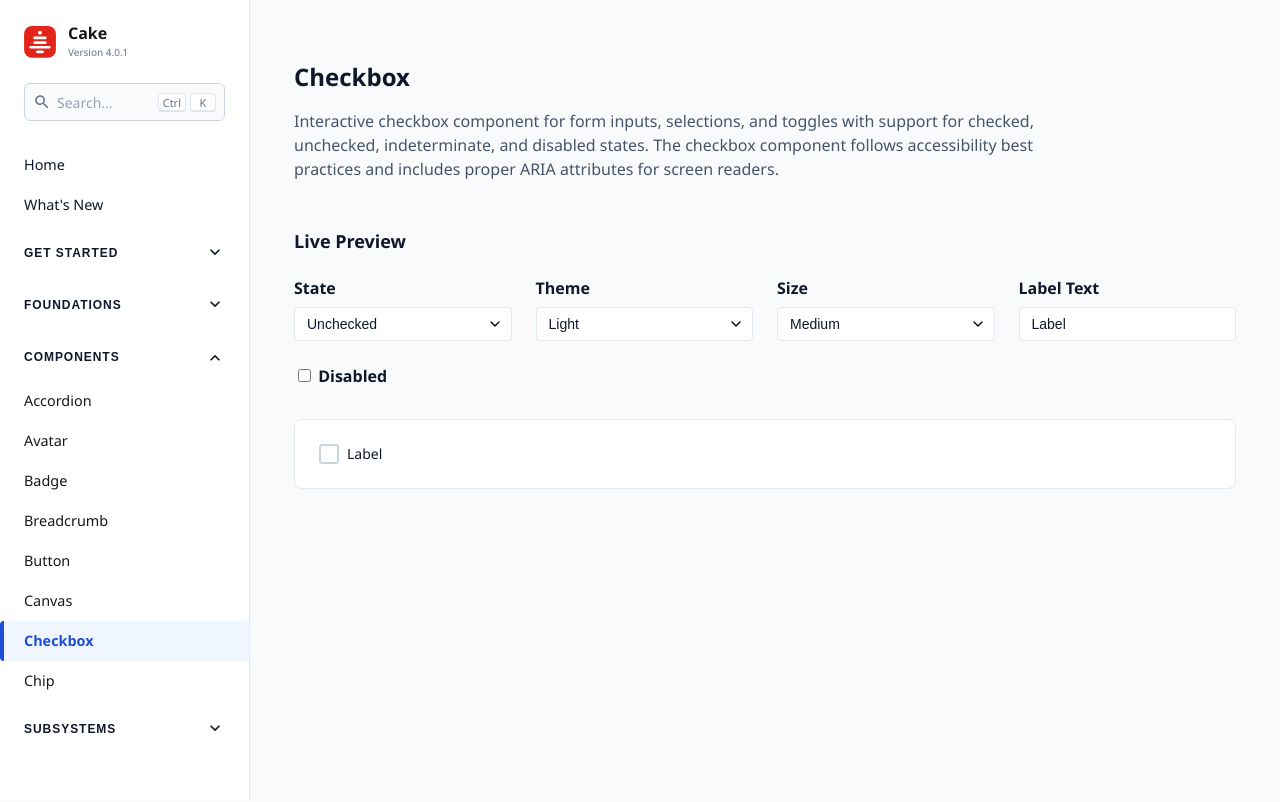
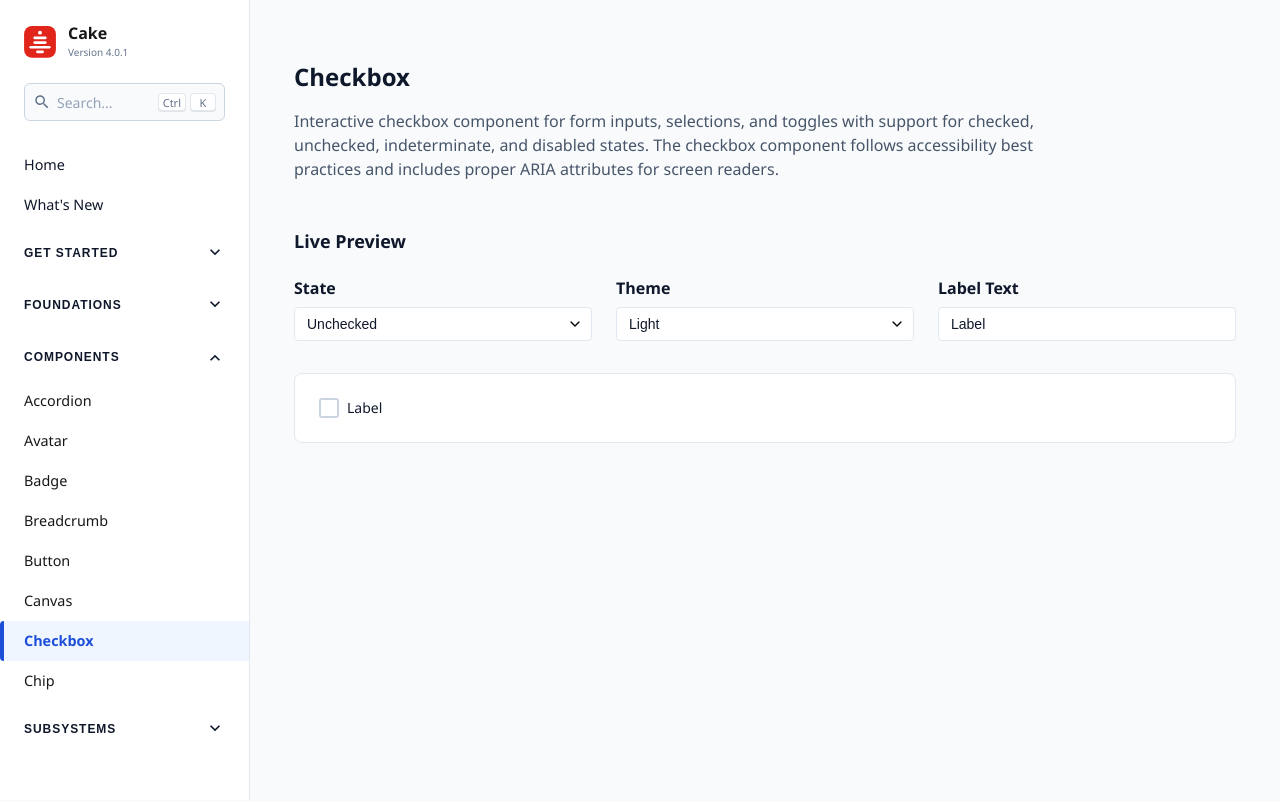
Before and after one commit to cake-admin/cakev2, a React (Create React App) app: page /components/checkbox in a window 1280 px wide. Shown: the top 802 px of the page. Built offline with nearby package versions, Linux system fonts and the light colour scheme.

Commit message:
Simplify Checkbox controls - remove size, add disabled states to dropdown

```diff
--- a/src/pages/CheckboxPage.js
+++ b/src/pages/CheckboxPage.js
@@ -113,23 +113,27 @@ const CheckboxContainer = styled.div`
 const CheckboxPage = () => {
   const [state, setState] = useState(CHECKBOX_STATES.UNCHECKED);
   const [theme, setTheme] = useState(CHECKBOX_THEMES.LIGHT);
-  const [size, setSize] = useState(CHECKBOX_SIZES.MEDIUM);
-  const [disabled, setDisabled] = useState(false);
   const [labelText, setLabelText] = useState('Label');
 
 
   const getCheckboxProps = () => {
     const props = {
       label: labelText,
-      disabled: disabled,
       theme: theme,
-      size: size,
     };
 
     if (state === CHECKBOX_STATES.CHECKED) {
       props.checked = true;
     } else if (state === CHECKBOX_STATES.INDETERMINATE) {
       props.indeterminate = true;
+    } else if (state === 'disabled-unchecked') {
+      props.disabled = true;
+    } else if (state === 'disabled-checked') {
+      props.checked = true;
+      props.disabled = true;
+    } else if (state === 'disabled-indeterminate') {
+      props.indeterminate = true;
+      props.disabled = true;
     } else {
       props.checked = false;
     }
@@ -159,6 +163,9 @@ const CheckboxPage = () => {
               <option value={CHECKBOX_STATES.UNCHECKED}>Unchecked</option>
               <option value={CHECKBOX_STATES.CHECKED}>Checked</option>
               <option value={CHECKBOX_STATES.INDETERMINATE}>Indeterminate</option>
+              <option value="disabled-unchecked">Disabled Unchecked</option>
+              <option value="disabled-checked">Disabled Checked</option>
+              <option value="disabled-indeterminate">Disabled Indeterminate</option>
             </Select>
           </Control>
 
@@ -171,15 +178,6 @@ const CheckboxPage = () => {
           </Control>
 
           <Control>
-            <Label>Size</Label>
-            <Select value={size} onChange={(e) => setSize(e.target.value)}>
-              <option value={CHECKBOX_SIZES.SMALL}>Small</option>
-              <option value={CHECKBOX_SIZES.MEDIUM}>Medium</option>
-              <option value={CHECKBOX_SIZES.LARGE}>Large</option>
-            </Select>
-          </Control>
-
-          <Control>
             <Label>Label Text</Label>
             <Input
               type="text"
@@ -187,17 +185,6 @@ const CheckboxPage = () => {
               onChange={(e) => setLabelText(e.target.value)}
               placeholder="Enter label text"
             />
-          </Control>
-
-          <Control>
-            <Label>
-              <input
-                type="checkbox"
-                checked={disabled}
-                onChange={(e) => setDisabled(e.target.checked)}
-              />
-              {' '}Disabled
-            </Label>
           </Control>
         </ControlsGrid>
 
```
